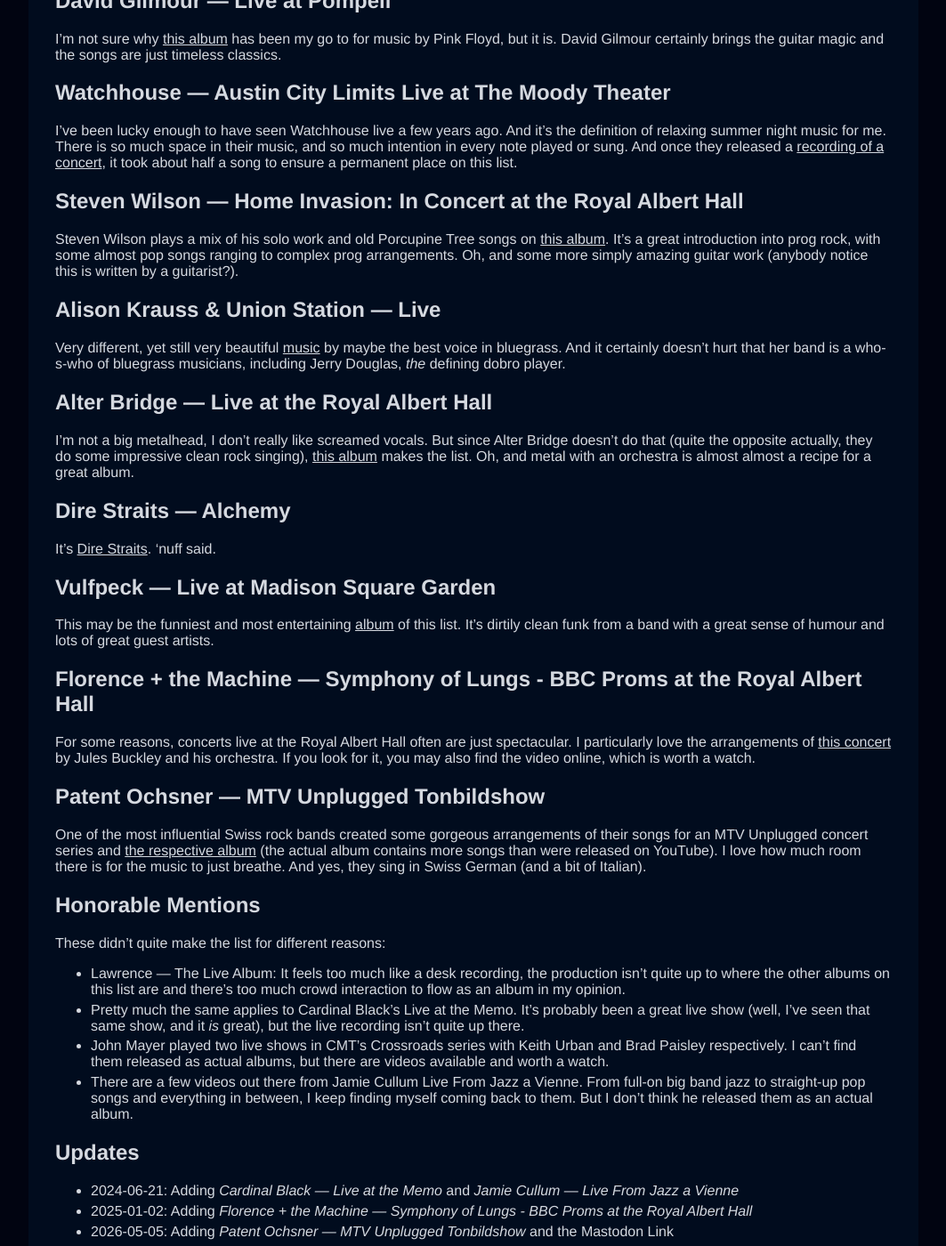
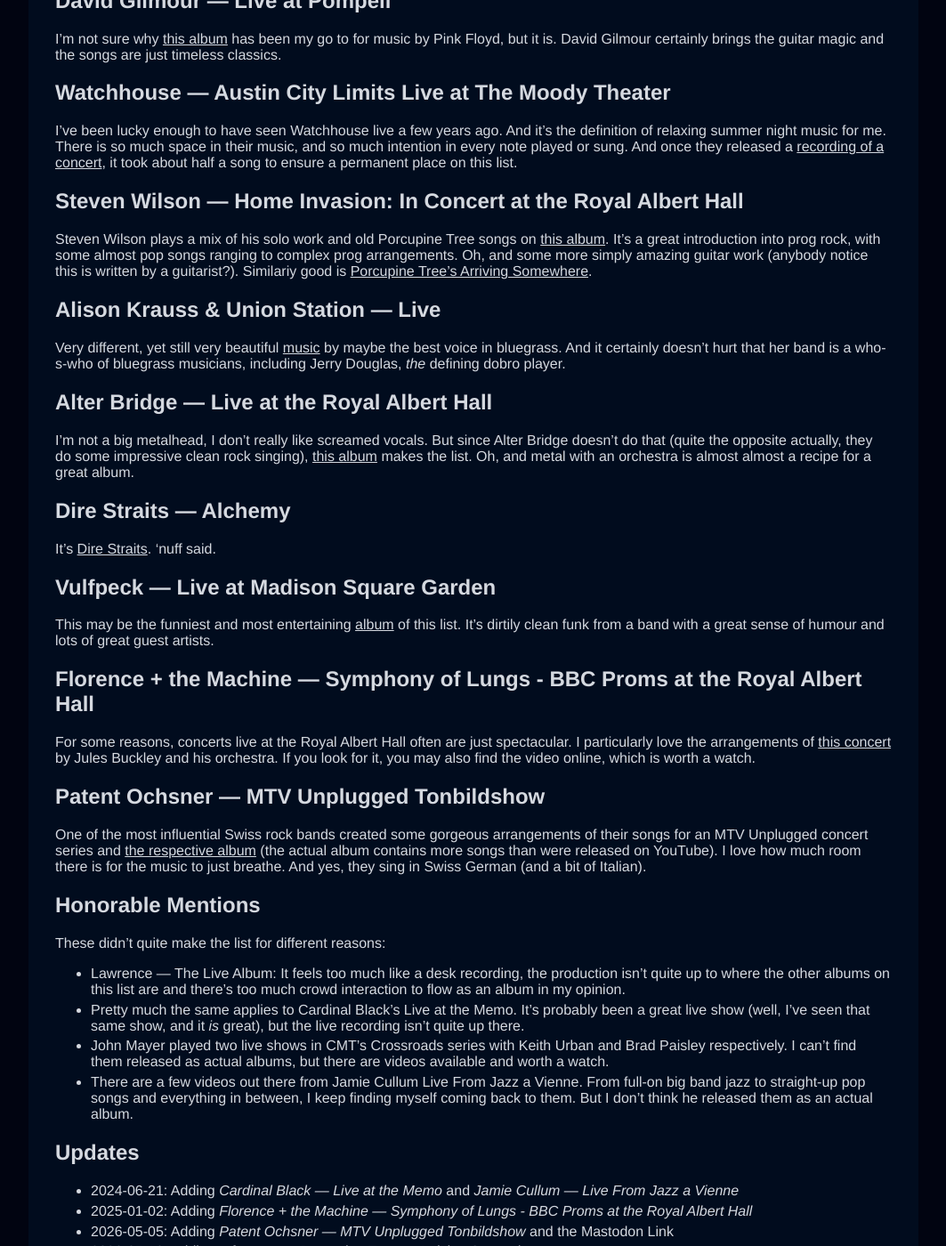
Before and after one commit to riesentoaster/valentinhuber.me, a Jekyll site: the page built from blog/random/_posts/2024-05-13-Live Albums.md, in a window 1280 px wide and 1400 px high, scrolled down 606 px. Shown: the whole window at 89% size, without its empty margins (108-1171 px from the left). Built offline with Jekyll 4.4.1, drawn with Linux system fonts in a browser that asks for light colours; nearby versions of some CDN libraries; some of the changed text lies outside the part shown.

Commit message:
Add reference to Porcupine Tree — Arriving Somewhere

```diff
--- a/blog/random/_posts/2024-05-13-Live Albums.md
+++ b/blog/random/_posts/2024-05-13-Live Albums.md
@@ -19,7 +19,7 @@
 I've been lucky enough to have seen Watchhouse live a few years ago. And it's the definition of relaxing summer night music for me. There is so much space in their music, and so much intention in every note played or sung. And once they released a [recording of a concert](https://watchhouse.bandcamp.com/album/austin-city-limits-live-at-the-moody-theater-3), it took about half a song to ensure a permanent place on this list.
 
 ## Steven Wilson — Home Invasion: In Concert at the Royal Albert Hall
-Steven Wilson plays a mix of his solo work and old Porcupine Tree songs on [this album](https://en.wikipedia.org/wiki/Home_Invasion:_In_Concert_at_the_Royal_Albert_Hall). It's a great introduction into prog rock, with some almost pop songs ranging to complex prog arrangements. Oh, and some more simply amazing guitar work (anybody notice this is written by a guitarist?).
+Steven Wilson plays a mix of his solo work and old Porcupine Tree songs on [this album](https://en.wikipedia.org/wiki/Home_Invasion:_In_Concert_at_the_Royal_Albert_Hall). It's a great introduction into prog rock, with some almost pop songs ranging to complex prog arrangements. Oh, and some more simply amazing guitar work (anybody notice this is written by a guitarist?). Similariy good is [Porcupine Tree's Arriving Somewhere](https://en.wikipedia.org/wiki/Arriving_Somewhere...).
 
 ## Alison Krauss & Union Station — Live
 Very different, yet still very beautiful [music](https://en.wikipedia.org/wiki/Live_(Alison_Krauss_album)) by maybe the best voice in bluegrass. And it certainly doesn't hurt that her band is a who-s-who of bluegrass musicians, including Jerry Douglas, *the* defining dobro player.
@@ -50,3 +50,4 @@
 - 2024-06-21: Adding *Cardinal Black — Live at the Memo* and *Jamie Cullum — Live From Jazz a Vienne*
 - 2025-01-02: Adding *Florence + the Machine — Symphony of Lungs - BBC Proms at the Royal Albert Hall*
 - 2026-05-05: Adding *Patent Ochsner — MTV Unplugged Tonbildshow* and the Mastodon Link
+- 2026-05-12: Adding reference to *Porcupine Tree — Arriving Somewhere*
```
